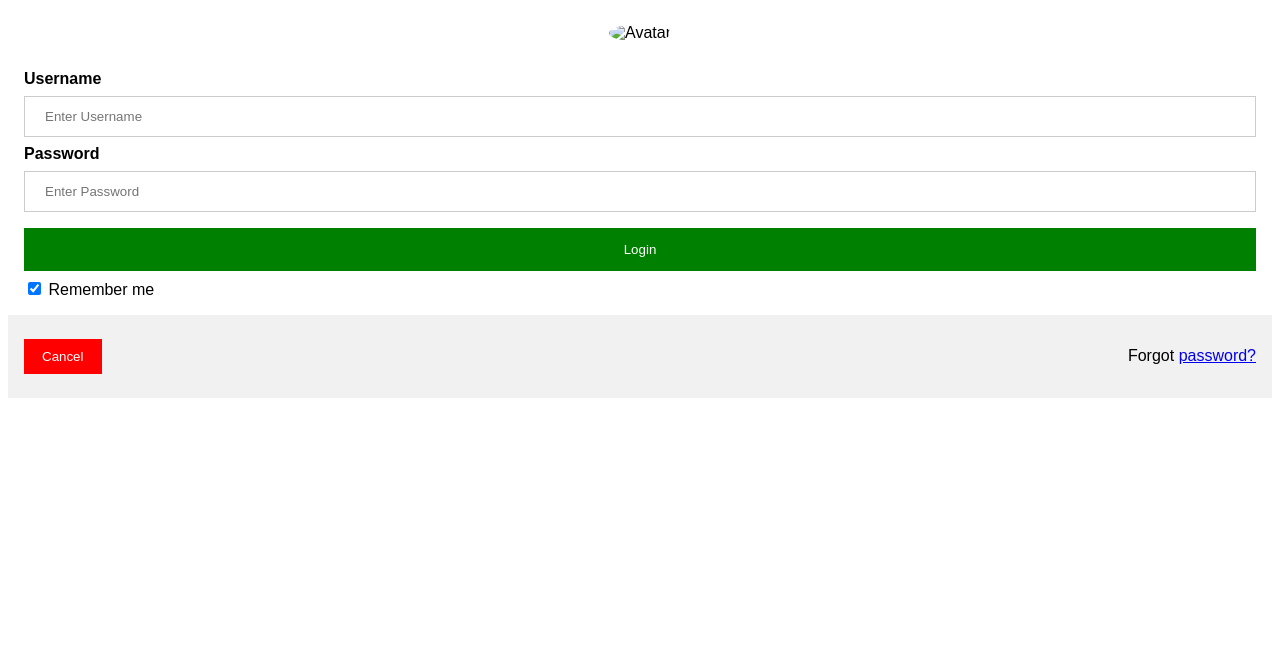
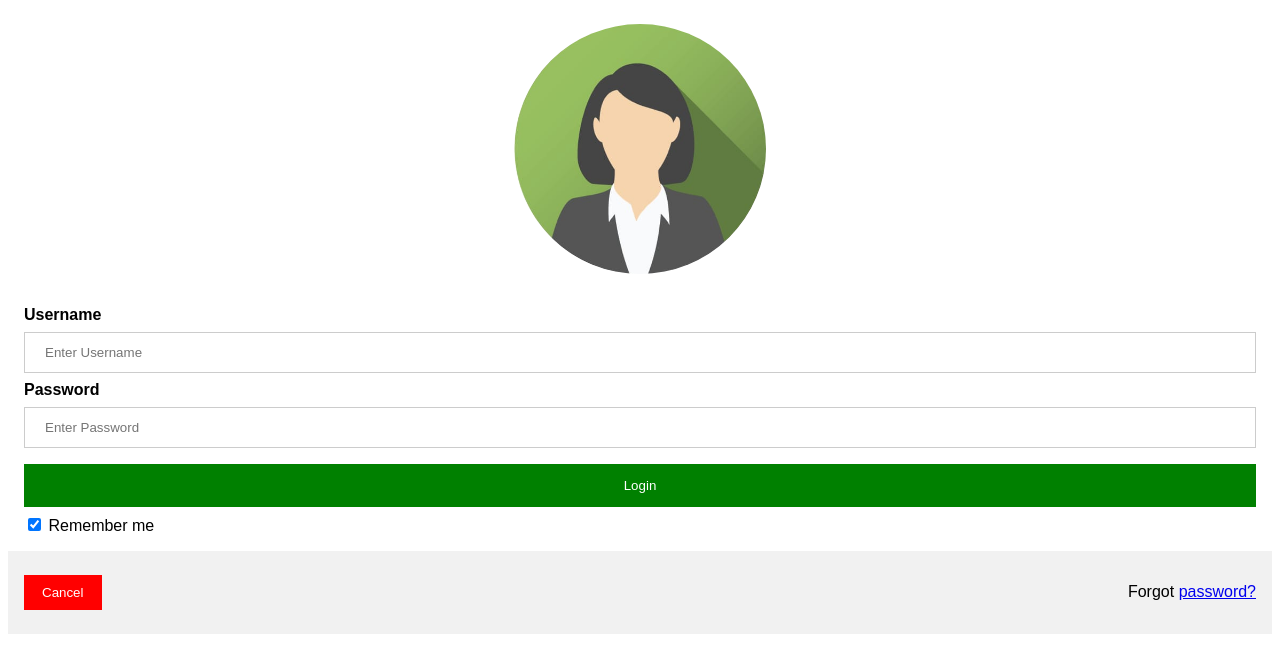
Before and after one commit to Asrithareddy19/asritha., a plain HTML site: page task11.html in a window 1280 px wide. Drawn offline with Linux system fonts and the light colour scheme.

Commit message:
Update task11.html

```diff
--- a/task11.html
+++ b/task11.html
@@ -67,7 +67,7 @@ span.psw {
 
 <form action="/action_page.php" method="post">
   <div class="imgcontainer">
-    <img src="images/asritha.jpg" alt="Avatar" class="avatar">
+    <img src="asritha.jpg" alt="Avatar" class="avatar">
   </div>
 
   <div class="container">
```
